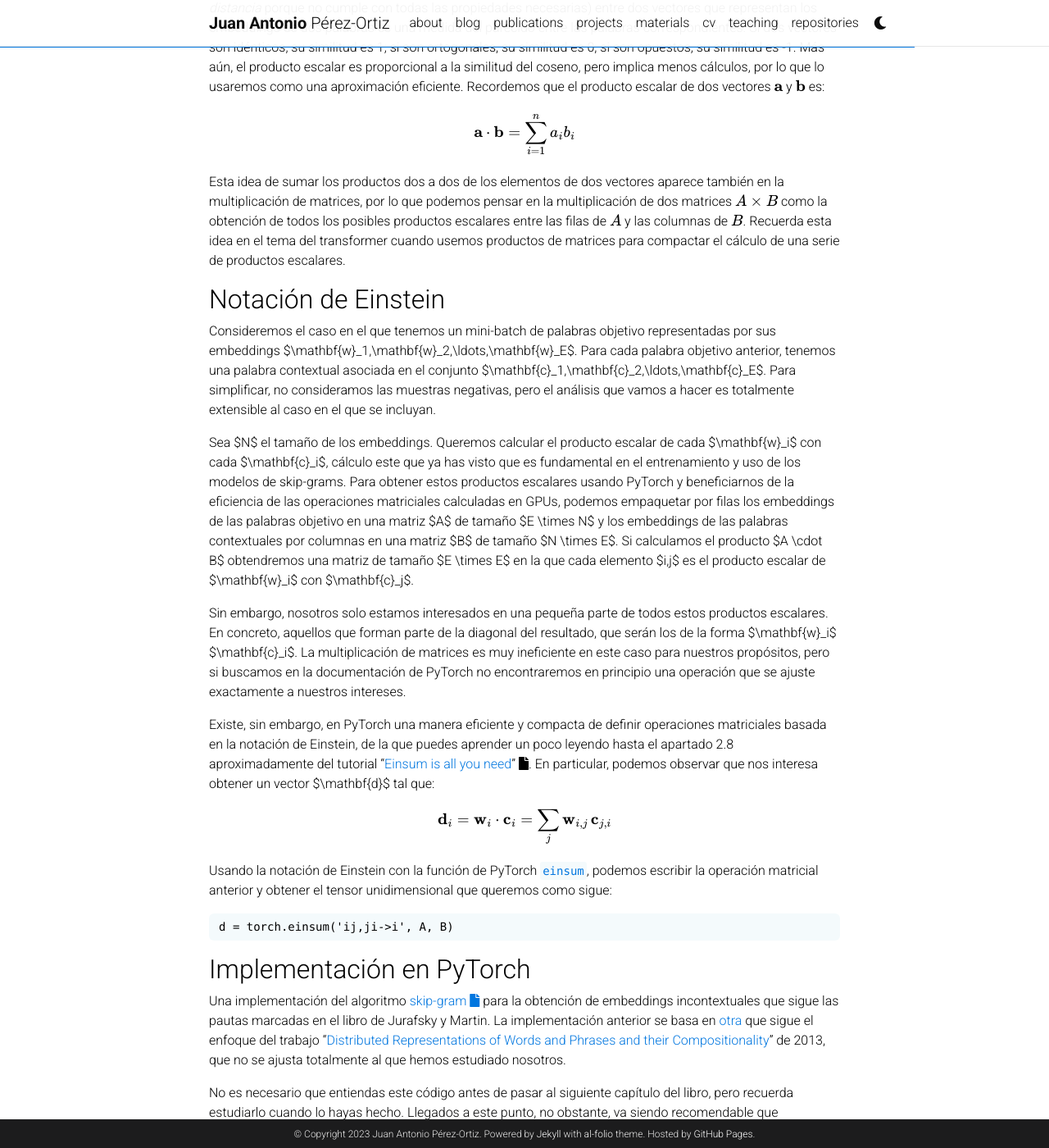
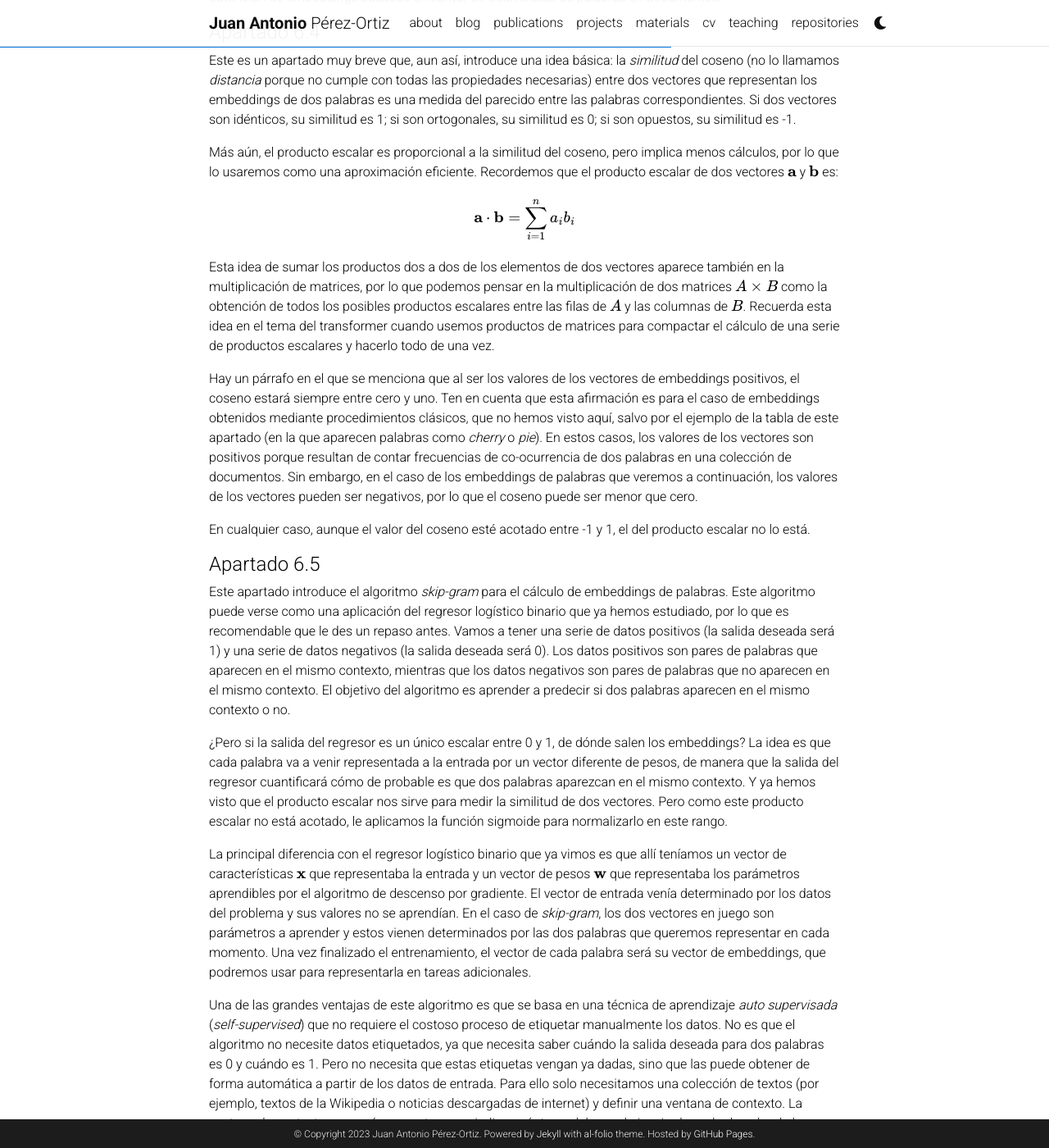
Before and after one commit to jaspock/me2, a Jekyll site: the page built from _pages/transformers/embeddings.md, in a window 1280 px wide and 1400 px high, scrolled down 3368 px. Shown: the whole window at 82% size. Built offline with Jekyll 4.4.1, drawn with Linux system fonts in a browser that asks for light colours; full-size pictures stand in for the smaller copies a plugin makes; comment, search, counter and statistics services are not loaded; a style sheet for code colours, icons or effects is not loaded; some of the changed text lies outside the part shown.

Commit message:
Comentarios al capítulo de embeddings

```diff
--- a/_pages/transformers/embeddings.md
+++ b/_pages/transformers/embeddings.md
@@ -28,7 +28,9 @@ Comienza leyendo la sección 6.2. Después, estudia la sección 6.4 sobre la sim
 
 #### Apartado 6.2
 
-Los embeddings permiten representar palabras con números de forma que palabras que aparecen en contextos similares tengan representaciones similares. Esta representación numérica es esencial para poder hacer que las redes neuronales puedan trabajar con el lenguaje humano. Aunque a lo largo de las últimas décadas se han desarrollado muchos métodos para obtener embeddings, algoritmos como el *word2vec* que estudiaremos en este capítulo fueron pioneros al permitir obtener representaciones *profundas* (en el sentido de que cada palabra se representa con un vector de cientos o miles de números reales), que mejoraron sustancialmente los resultados en numerosas tareas de procesamiento del lenguaje natural. Una característica de estos embeddings que hacen que no sean los más usados actualmente es que aprenden representaciones no contextuales, es decir, que una palabra como *bajo* con sus múltiples sentidos (búscala en el diccionario) se representa de la misma manera en todos los contextos. Como veremos más adelante, los embeddings contextuales como los obtenidos con los transformers ofrecen una representación única para cada palabra en cada oración en la que aparece.
+Los embeddings permiten representar palabras con números de forma que palabras que aparecen en contextos similares tengan representaciones similares. Esta representación numérica es esencial para poder hacer que las redes neuronales (u otros modelos de aprendizaje automático) puedan trabajar con el lenguaje humano. Si dada una frase podemos representar cada una de sus palabras mediante un vector, podemos entonces intentar aprender un clasificador que, por ejemplo, determine el sentimiento de la frase a partir de de la suma de los embeddings de sus palabras.
+
+Aunque a lo largo de las últimas décadas se han desarrollado muchos métodos para obtener embeddings, algoritmos como el *word2vec* que estudiaremos en este capítulo fueron pioneros al permitir obtener representaciones *profundas* (en el sentido de que cada palabra se representa con un vector de cientos o miles de números reales), que mejoraron sustancialmente los resultados en numerosas tareas de procesamiento del lenguaje natural. Una característica de estos embeddings que hacen que no sean los más usados actualmente es que aprenden representaciones no contextuales, es decir, que una palabra como *bajo* con sus múltiples sentidos (búscala en el diccionario) se representa de la misma manera en todos los contextos. Como veremos más adelante, los embeddings contextuales como los obtenidos con los transformers ofrecen una representación única para cada palabra en cada oración en la que aparece.
 
 La idea de por qué vectores de mayor tamaño permiten acercar y alejar de forma más adecuada las palabras en el espacio vectorial en base a su similitud se puede entender con el siguiente ejemplo. Supón que solo tuviéramos 2 dimensiones para representar palabras aparentemente con baja similitud como *fish*, *Mars*, *pencil* o *hat*. Si asumimos el cuadrado de lado 1.5 como espacio de trabajo, dado que estas palabras están poco relacionadas, tiene sentido llevarlas a las esquinas.
 
@@ -42,7 +44,7 @@ Ahora supongamos que queremos añadir a nuestra lista la palabra *small*. Dado q
 
 {% include figure.html path="assets/img/transformers/embeddings-sq3" title="words representations" class="img-fluid rounded z-depth-1" width="256px" height="256px" %}
 
- ¿Te vas dando cuenta del problema? Es como si no hubiera espacio suficiente para cumplir con todas las restricciones. Una posible solución temporal es intercambiar *Sunday* y *hat*, pero podemos intuir que conforme vayamos añadiendo más palabras al pequeño espacio vectorial, el problema se irá haciendo más y más evidente.
+¿Te vas dando cuenta del problema? Es como si no hubiera espacio suficiente para cumplir con todas las restricciones. Una posible solución temporal es intercambiar *Sunday* y *hat*, pero podemos intuir que conforme vayamos añadiendo más palabras al pequeño espacio vectorial, el problema se irá haciendo más y más evidente.
 
 {% include figure.html path="assets/img/transformers/embeddings-sq4" title="words representations" class="img-fluid rounded z-depth-1" width="256px" height="256px" %}
 
@@ -58,12 +60,29 @@ Esta sección es opcional, pero puedes echarle un vistazo si quieres conocer enf
 
 #### Apartado 6.4
 
-Este es un apartado muy breve que, aun así, introduce una idea básica: la *similitud* del coseno (no lo llamamos *distancia* porque no cumple con todas las propiedades necesarias) entre dos vectores que representan los embeddings de dos palabras es una medida del parecido entre las palabras correspondientes. Si dos vectores son idénticos, su similitud es 1; si son ortogonales, su similitud es 0; si son opuestos, su similitud es -1. Más aún, el producto escalar es proporcional a la similitud del coseno, pero implica menos cálculos, por lo que lo usaremos como una aproximación eficiente. Recordemos que el producto escalar de dos vectores $$\mathbf{a}$$ y $$\mathbf{b}$$ es:
+Este es un apartado muy breve que, aun así, introduce una idea básica: la *similitud* del coseno (no lo llamamos *distancia* porque no cumple con todas las propiedades necesarias) entre dos vectores que representan los embeddings de dos palabras es una medida del parecido entre las palabras correspondientes. Si dos vectores son idénticos, su similitud es 1; si son ortogonales, su similitud es 0; si son opuestos, su similitud es -1.
+
+Más aún, el producto escalar es proporcional a la similitud del coseno, pero implica menos cálculos, por lo que lo usaremos como una aproximación eficiente. Recordemos que el producto escalar de dos vectores $$\mathbf{a}$$ y $$\mathbf{b}$$ es:
 
 $$\mathbf{a} \cdot \mathbf{b} = \sum_{i=1}^n a_i b_i$$
 
-Esta idea de sumar los productos dos a dos de los elementos de dos vectores aparece también en la multiplicación de matrices, por lo que podemos pensar en la multiplicación de dos matrices $$A \times B$$ como la obtención de todos los posibles productos escalares entre las filas de $$A$$ y las columnas de $$B$$. Recuerda esta idea en el tema del transformer cuando usemos productos de matrices para compactar el cálculo de una serie de productos escalares.
+Esta idea de sumar los productos dos a dos de los elementos de dos vectores aparece también en la multiplicación de matrices, por lo que podemos pensar en la multiplicación de dos matrices $$A \times B$$ como la obtención de todos los posibles productos escalares entre las filas de $$A$$ y las columnas de $$B$$. Recuerda esta idea en el tema del transformer cuando usemos productos de matrices para compactar el cálculo de una serie de productos escalares y hacerlo todo de una vez.
 
+Hay un párrafo en el que se menciona que al ser los valores de los vectores de embeddings positivos, el coseno estará siempre entre cero y uno. Ten en cuenta que esta afirmación es para el caso de embeddings obtenidos mediante procedimientos clásicos, que no hemos visto aquí, salvo por el ejemplo de la tabla de este apartado (en la que aparecen palabras como *cherry* o *pie*). En estos casos, los valores de los vectores son positivos porque resultan de contar frecuencias de co-ocurrencia de dos palabras en una colección de documentos. Sin embargo, en el caso de los embeddings de palabras que veremos a continuación, los valores de los vectores pueden ser negativos, por lo que el coseno puede ser menor que cero.
+
+En cualquier caso, aunque el valor del coseno esté acotado entre -1 y 1, el del producto escalar no lo está.
+
+#### Apartado 6.5
+
+Este apartado introduce el algoritmo *skip-gram* para el cálculo de embeddings de palabras. Este algoritmo puede verse como una aplicación del regresor logístico binario que ya hemos estudiado, por lo que es recomendable que le des un repaso antes. Vamos a tener una serie de datos positivos (la salida deseada será 1) y una serie de datos negativos (la salida deseada será 0). Los datos positivos son pares de palabras que aparecen en el mismo contexto, mientras que los datos negativos son pares de palabras que no aparecen en el mismo contexto. El objetivo del algoritmo es aprender a predecir si dos palabras aparecen en el mismo contexto o no.
+
+¿Pero si la salida del regresor es un único escalar entre 0 y 1, de dónde salen los embeddings? La idea es que cada palabra va a venir representada a la entrada por un vector diferente de pesos, de manera que la salida del regresor cuantificará cómo de probable es que dos palabras aparezcan en el mismo contexto. Y ya hemos visto que el producto escalar nos sirve para medir la similitud de dos vectores. Pero como este producto escalar no está acotado, le aplicamos la función sigmoide para normalizarlo en este rango.
+
+La principal diferencia con el regresor logístico binario que ya vimos es que allí teníamos un vector de características $$\mathbf{x}$$ que representaba la entrada y un vector de pesos $$\mathbf{w}$$ que representaba los parámetros aprendibles por el algoritmo de descenso por gradiente. El vector de entrada venía determinado por los datos del problema y sus valores no se aprendían. En el caso de *skip-gram*, los dos vectores en juego son parámetros a aprender y estos vienen determinados por las dos palabras que queremos representar en cada momento. Una vez finalizado el entrenamiento, el vector de cada palabra será su vector de embeddings, que podremos usar para representarla en tareas adicionales.
+
+Una de las grandes ventajas de este algoritmo es que se basa en una técnica de aprendizaje *auto supervisada* (*self-supervised*) que no requiere el costoso proceso de etiquetar manualmente los datos. No es que el algoritmo no necesite datos etiquetados, ya que necesita saber cuándo la salida deseada para dos palabras es 0 y cuándo es 1. Pero no necesita que estas etiquetas vengan ya dadas, sino que las puede obtener de forma automática a partir de los datos de entrada. Para ello solo necesitamos una colección de textos (por ejemplo, textos de la Wikipedia o noticias descargadas de internet) y definir una ventana de contexto. La ventana de contexto es un número entero que indica cuántas palabras a la izquierda y a la derecha de la palabra objetivo queremos considerar como contexto. El algoritmo extrae las muestras positivas recorriendo una a una las palabras del texto y considerando como contexto las palabras que hay a su izquierda y a su derecha dentro de la ventana. Las muestras negativas se obtienen de forma aleatoria, seleccionando dos palabras al azar del texto y considerando que no aparecen en el mismo contexto.
+
+En el apartado 6.8.2 se dice que "the noise words are chosen according to their weighted unigram frequency $$p_α(w)$$, where $$α$$ is a weight". Ten en cuenta que la $$w$$ se refiere aquí a una palabra que se va a elegir para una muestra negativa y no tiene que ver que con la palabra objetivo que se denota también con $$w$$. Cuando dice que las palabras ruidosas se escogen en base a su probabilidad de unigramas, se refiere únicamente a que se escogen en base a su frecuencia de aparición en el texto: palabras más frecuentes se escogerán más veces que palabras menos frecuentes para no terminar aprendiendo representaciones de palabras que no aparecen apenas en el texto y de las que no vamos a tener apenas muestras positivas a costa de aprender peores representaciones de las palabras que más nos interesan. Observa también cómo el uso de una alteración no lineal en forma del exponente $$\alpha$$ suaviza ligeramente estas frecuencias para no penalizar en exceso a las palabras poco frecuentes.
 
 ## Notación de Einstein
 
```
Also changed, not shown: other parts of _pages/transformers/embeddings.md (+1 -1 lines), _pages/transformers/regresor.md (+2 -0 lines).
